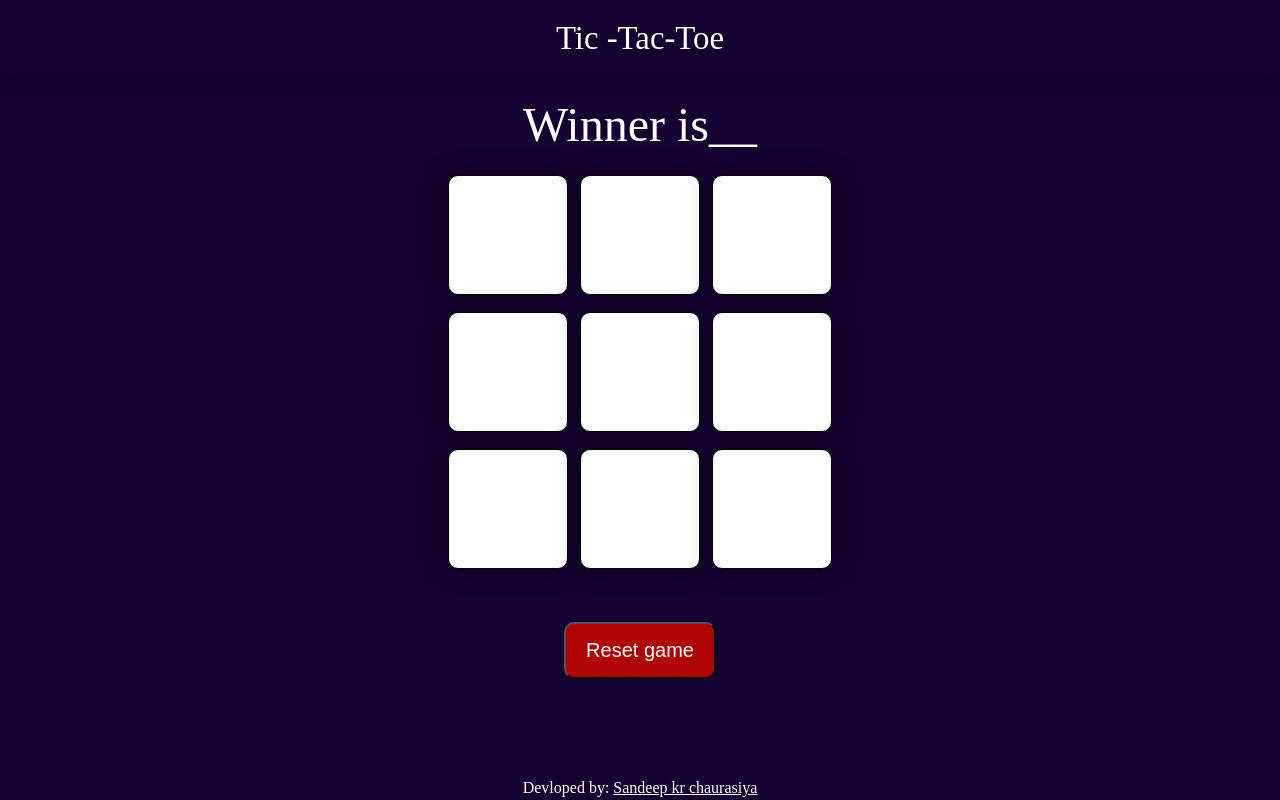
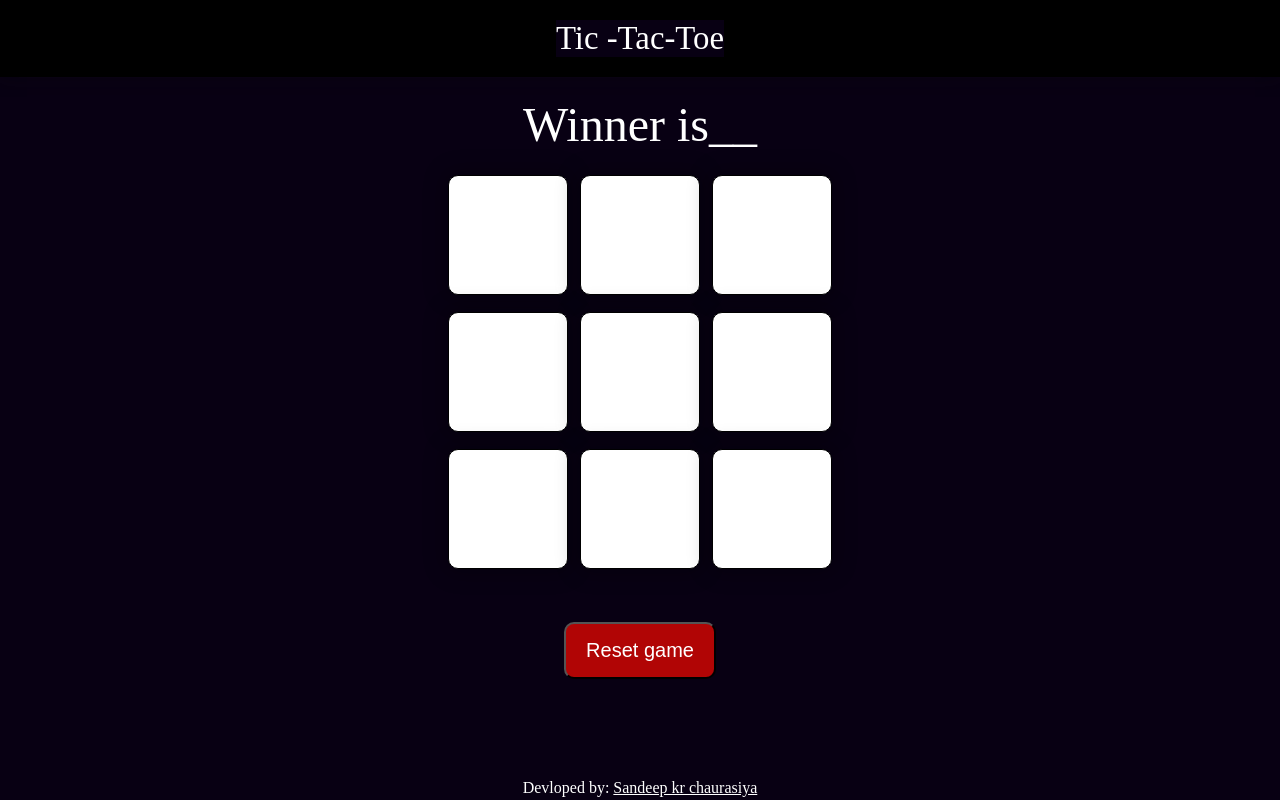
Before and after one commit to sandeep-kr-chaurasiya/Tic-Tac-Toe, a plain HTML site: page index.html in a window 1280 px wide. Drawn offline with Linux system fonts and the light colour scheme.

Commit message:
upadated the design

```diff
--- a/style.css
+++ b/style.css
@@ -1,5 +1,5 @@
 * {
-    background-color: rgb(20, 0, 49);
+    background-color: rgb(8, 0, 19);
     margin: 0px;
     padding: 0;
     box-sizing: border-box;
@@ -11,8 +11,9 @@
     align-items: center;
     padding: 20px 100px;
     color: white;
+    background-color: black;
     font-size: calc(20px + 1vw);
-    box-shadow: 0px 0px 20px 5px rgba(0, 0, 0, 0.25);
+    box-shadow: 0px 0px 20px 5px rgba(13, 13, 13, 0.25);
 }
 
 .result {
```
